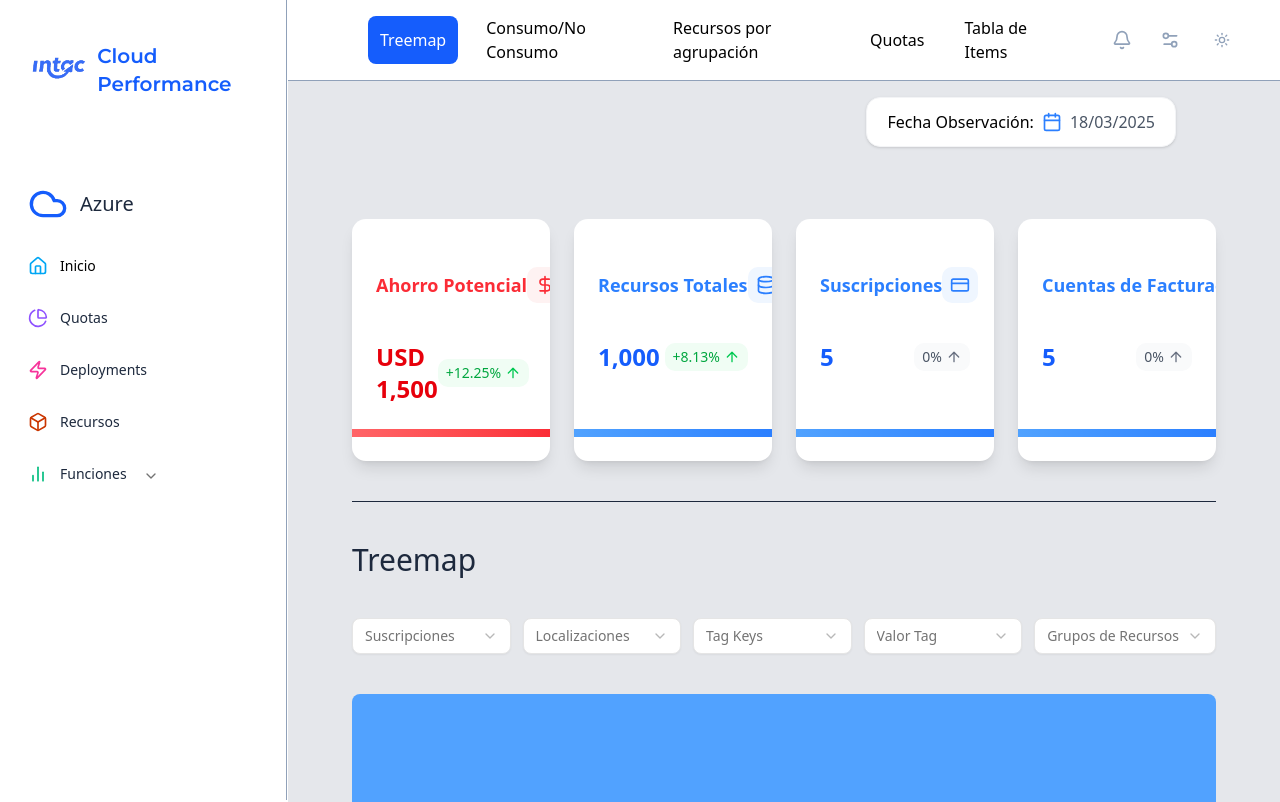
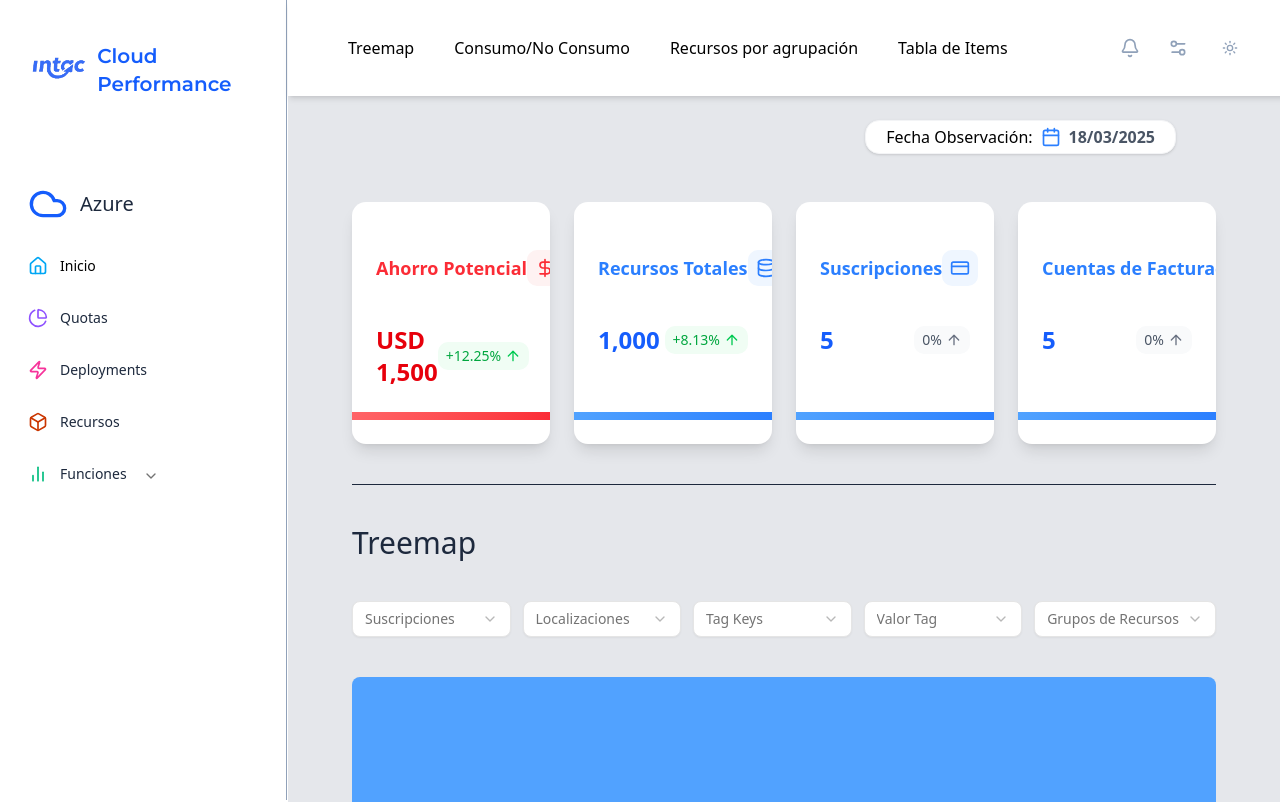
Before and after one commit to JoseAl05/cloudperformance-webpage, a Next.js app: page /main-view in a window 1280 px wide. Shown: the top 802 px of the page. Built offline with nearby package versions, Linux system fonts and the light colour scheme.

Commit message:
added navigation

```diff
--- a/app/main-view/page.tsx
+++ b/app/(views)/main-view/page.tsx
@@ -8,14 +8,14 @@ import { Calendar } from 'lucide-react';
 
 export default function MainPage() {
     return (
-        <div className='flex flex-col gap-5'>
+        <div className='mt-[70px] md:mt-[120px] lg:mt-[95px] flex flex-col gap-5'>
             <div className='flex-1 flex flex-col gap-10 bg-gray-200 p-4 overflow-auto dark:bg-[#111827] md:px-16'>
                 <div className='flex items-center justify-end gap-2 px-10 text-black dark:text-white'>
-                    <div className='flex flex-col items-center gap-2 justify-end mb-8 '>
-                        <div className='flex items-center gap-2 px-5 py-3 rounded-xl shadow-sm transition-all duration-300 border border-gray-100 bg-white dark:bg-gray-800 dark:border-gray-700 hover:shadow'>
+                    <div className='flex flex-col items-center gap-2 justify-end my-2'>
+                        <div className='flex items-center gap-2 px-5 py-1 rounded-xl shadow-sm transition-all duration-300 border border-gray-100 bg-white dark:bg-gray-800 dark:border-gray-700 hover:shadow'>
                             <h1 className='font-medium'>Fecha Observación:</h1>
                             <Calendar className='w-5 h-5 text-blue-500 dark:text-blue-400' />
-                            <span className='text-md font-medium text-gray-600 dark:text-gray-300'>18/03/2025</span>
+                            <span className='text-md font-bold text-gray-600 dark:text-gray-300'>18/03/2025</span>
                         </div>
                     </div>
                 </div>
@@ -23,10 +23,10 @@ export default function MainPage() {
                     <MainCards />
                 </div>
                 <Separator className='bg-slate-800 dark:bg-slate-300'/>
-                <h3 className='text-slate-800 text-3xl font-medium dark:text-white'>Treemap</h3>
+                <h3 id='treemap' className='text-slate-800 text-3xl font-medium dark:text-white'>Treemap</h3>
                 <MainViewTreemap />
                 <Separator className='bg-slate-800 dark:bg-slate-300'/>
-                <h3 className='text-slate-800 text-3xl font-medium dark:text-white'>Consumo / No Consumo Servicios</h3>
+                <h3 id='consumo' className='text-slate-800 text-3xl font-medium dark:text-white'>Consumo / No Consumo Servicios</h3>
                 <MainViewConsume/>
             </div>
         </div>
--- a/components/MainViewFilters.tsx
+++ b/components/MainViewFilters.tsx
@@ -1,3 +1,4 @@
+'use client'
 import { useState } from 'react'
 
 import {
--- a/components/MainViewMobileSidebar.tsx
+++ b/components/MainViewMobileSidebar.tsx
@@ -22,8 +22,9 @@ export const MobileSidebar = () => {
     return (
         <Sheet>
             <SheetTrigger asChild>
-                <Button variant='ghost' size='icon' className='md:hidden'>
-                    <Menu />
+                <Button variant='ghost' size='icon' className='flex items-center gap-2 w-full justify-start px-6 py-3 text-gray-800 dark:text-gray-200 hover:bg-blue-50 dark:hover:bg-slate-700'>
+                    <Menu className="h-5 w-5" />
+                    <span>Vistas</span>
                 </Button>
             </SheetTrigger>
             <SheetContent side='left' className='p-0'>
--- a/components/Navbar.tsx
+++ b/components/Navbar.tsx
@@ -2,74 +2,149 @@
 import Link from 'next/link';
 import { usePathname } from 'next/navigation';
 import { LogoComponent } from './LogoComponent';
-import {MobileSidebar} from './MainViewMobileSidebar';
+import { MobileSidebar } from './MainViewMobileSidebar';
 import { cn } from '@/lib/utils';
-import { BellIcon, Settings2 } from 'lucide-react';
+import { BellIcon, Menu, Settings2, X } from 'lucide-react';
 import { ModeToggle } from './TogglerMode';
+import { useEffect, useState } from 'react';
+import { Button } from '@/components/ui/button';
 
 export const Navbar = () => {
-
+    const [isOpen, setIsOpen] = useState(false);
+    const [isMounted, setIsMounted] = useState(false);
+    const [activeHash, setActiveHash] = useState('');
     const pathname = usePathname();
 
+    useEffect(() => {
+        setIsMounted(true);
+        if (typeof window !== 'undefined') {
+            setActiveHash(window.location.hash);
+        }
+
+        const handleHashChange = () => {
+            setActiveHash(window.location.hash);
+        };
+
+        window.addEventListener('hashchange', handleHashChange);
+        return () => window.removeEventListener('hashchange', handleHashChange);
+    }, []);
+
+
+    const toggleMenu = () => {
+        setIsOpen(!isOpen)
+    }
+
+    if (!isMounted) return null
+
+    const handleNavLinkClick = (href) => {
+        setActiveHash(href);
+        if (isOpen) {
+            setIsOpen(false);
+        }
+    };
+
+
+    const navLinks = [
+        { name: 'Treemap', href: '#treemap' },
+        { name: 'Consumo/No Consumo', href: '#consumo' },
+        { name: 'Recursos por agrupación', href: '#recursos' },
+        { name: 'Tabla de Items', href: '#items' }
+    ]
+
     return (
-        <div className='bg-white dark:bg-slate-900'>
-            <nav className='flex justify-between items-center pl-20'>
-                <div className='hidden md:h-20 md:justify-center md:items-center md:gap-4 md:flex'>
+        <div className='fixed z-50 w-full bg-white shadow-md dark:bg-slate-900'>
+            <nav className='hidden justify-between items-center max-w-[1600px] md:flex md:flex-col md:mr-72 lg:flex-row lg:mr-80 lg:pl-12'>
+                <div className='h-24 flex justify-center items-center gap-2 lg:gap-4'>
+                    {navLinks.map((link) => (
+                        typeof window &&
                         <Link
-                        href='#'
-                        className={cn(`
-                            p-3
+                            key={link.name}
+                            href={link.href}
+                            onClick={() => handleNavLinkClick(link.href)}
+                            className={cn(
+                                `
+                                    p-2
+                                    text-sm
                                     rounded-md
+                                    whitespace-nowrap
+                                    lg:text-base
+                                    lg:p-3
                                     hover:shadow-xl
                                     hover:border-white
                                     hover:bg-blue-600
                                     hover:text-white
-                            hover:scale-110
+                                    hover:scale-105
                                     transition-all`,
-                            pathname === '/main-view' ? 'bg-blue-600 text-white font-medium' : 'bg-white text-black font-normal'
+                                    activeHash === link.href
+                                    ? 'bg-blue-600 text-white font-medium'
+                                    : 'bg-white text-black dark:bg-slate-900 dark:text-white font-normal',
                             )}
                         >
-                        Treemap
+                            {link.name}
                         </Link>
-                    <Link
-                        href='#'
-                        className='p-3 rounded-md hover:shadow-xl hover:border-white hover:bg-blue-600 hover:text-white hover:scale-110 transition-all'
-                    >
-                        Consumo/No Consumo
-                    </Link>
-                    <Link
-                        href='#'
-                        className='p-3 rounded-md hover:shadow-xl hover:border-white hover:bg-blue-600 hover:text-white hover:scale-110 transition-all'
-                    >
-                        Recursos por agrupación
-                    </Link>
-                    <Link
-                        href='#'
-                        className='p-3 rounded-md hover:shadow-xl hover:border-white hover:bg-blue-600 hover:text-white hover:scale-110 transition-all'
-                    >
-                        Quotas
-                    </Link>
-                    <Link
-                        href='#'
-                        className='p-3 rounded-md hover:shadow-xl hover:border-white hover:bg-blue-600 hover:text-white hover:scale-110 transition-all'
-                    >
-                        Tabla de Items
-                    </Link>
+                    ))}
                 </div>
-                <div className='hidden gap-5 px-10 md:flex md:items-center'>
+                <div className='flex gap-3 z-50 justify-center items-center lg:gap-5'>
                     <div className='text-slate-400 cursor-pointer rounded-md p-1 hover:bg-blue-600 hover:text-white transition-all'>
-                        <BellIcon size={20}/>
+                        <BellIcon size={20} />
                     </div>
                     <div className='text-slate-400 cursor-pointer rounded-md p-1 hover:bg-blue-600 hover:text-white transition-all'>
-                        <Settings2 size={20}/>
+                        <Settings2 size={20} />
                     </div>
                     <ModeToggle />
                 </div>
             </nav>
-            <nav className='flex items-center p-4 md:hidden'>
-                <LogoComponent/>
-                <MobileSidebar/>
+            {/* Mobile Navigation */}
+            <nav className='flex justify-between items-center p-4 md:hidden'>
+                <div className='flex items-center'>
+                    <LogoComponent />
+                </div>
+                <div className='flex items-center gap-3'>
+                    <div className='text-slate-400 cursor-pointer rounded-md p-1 hover:bg-blue-600 hover:text-white transition-all'>
+                        <BellIcon size={20} />
+                    </div>
+                    <div className='text-slate-400 cursor-pointer rounded-md p-1 hover:bg-blue-600 hover:text-white transition-all'>
+                        <Settings2 size={20} />
+                    </div>
+                    <ModeToggle />
+                    <Button
+                        variant='ghost'
+                        size='icon'
+                        onClick={toggleMenu}
+                        className='text-slate-400 hover:bg-blue-600 hover:text-white'
+                    >
+                        {isOpen ? <X size={24} /> : <Menu size={24} />}
+                    </Button>
+                </div>
             </nav>
+
+            {/* Mobile Menu */}
+            {isOpen && (
+                <div className='bg-white dark:bg-slate-800 border-t border-gray-200 dark:border-gray-700 animate-in slide-in-from-top md:hidden'>
+                    {navLinks.map((link) => (
+                        <Link
+                            key={link.name}
+                            href={link.href}
+                            onClick={() => setIsOpen(false)}
+                            className={cn(
+                                `
+                                block px-6 py-3
+                                transition-all
+                                hover:bg-blue-50
+                                dark:hover:bg-slate-700`,
+                                pathname === link.href
+                                    ? 'bg-blue-100 dark:bg-slate-700 text-blue-600 dark:text-white font-medium'
+                                    : 'text-gray-800 dark:text-gray-200',
+                            )}
+                        >
+                            {link.name}
+                        </Link>
+                    ))}
+                    <div className='border-t border-gray-200 dark:border-gray-700 py-2'>
+                        <MobileSidebar />
+                    </div>
+                </div>
+            )}
         </div>
     );
 }
--- /dev/null
+++ b/components/SidebarViewQuotas.tsx
@@ -0,0 +1,12 @@
+import { MainViewFilters } from './MainViewFilters'
+
+export const QuotasViews = () => {
+    return (
+        <>
+            <MainViewFilters />
+            <div className='flex items-center justify-center h-dvh bg-blue-400 rounded-md dark:bg-blue-800'>
+                <h1 className='text-2xl font-bold'>IFRAME PB QUOTAS</h1>
+            </div>
+        </>
+    )
+}
```
Also changed, not shown: app/(views)/(sidebar-views)/deployments/page.tsx (added, +24 -0 lines), app/(views)/(sidebar-views)/quotas/page.tsx (added, +26 -0 lines), components/LogoComponent.tsx (+4 -4 lines), components/MainCards.tsx (+4 -4 lines), components/SidebarViewDeployments.tsx (added, +12 -0 lines), app/(views)/layout.tsx (renamed from app/main-view/layout.tsx). Lines whose indentation alone changed are shown as unchanged.
